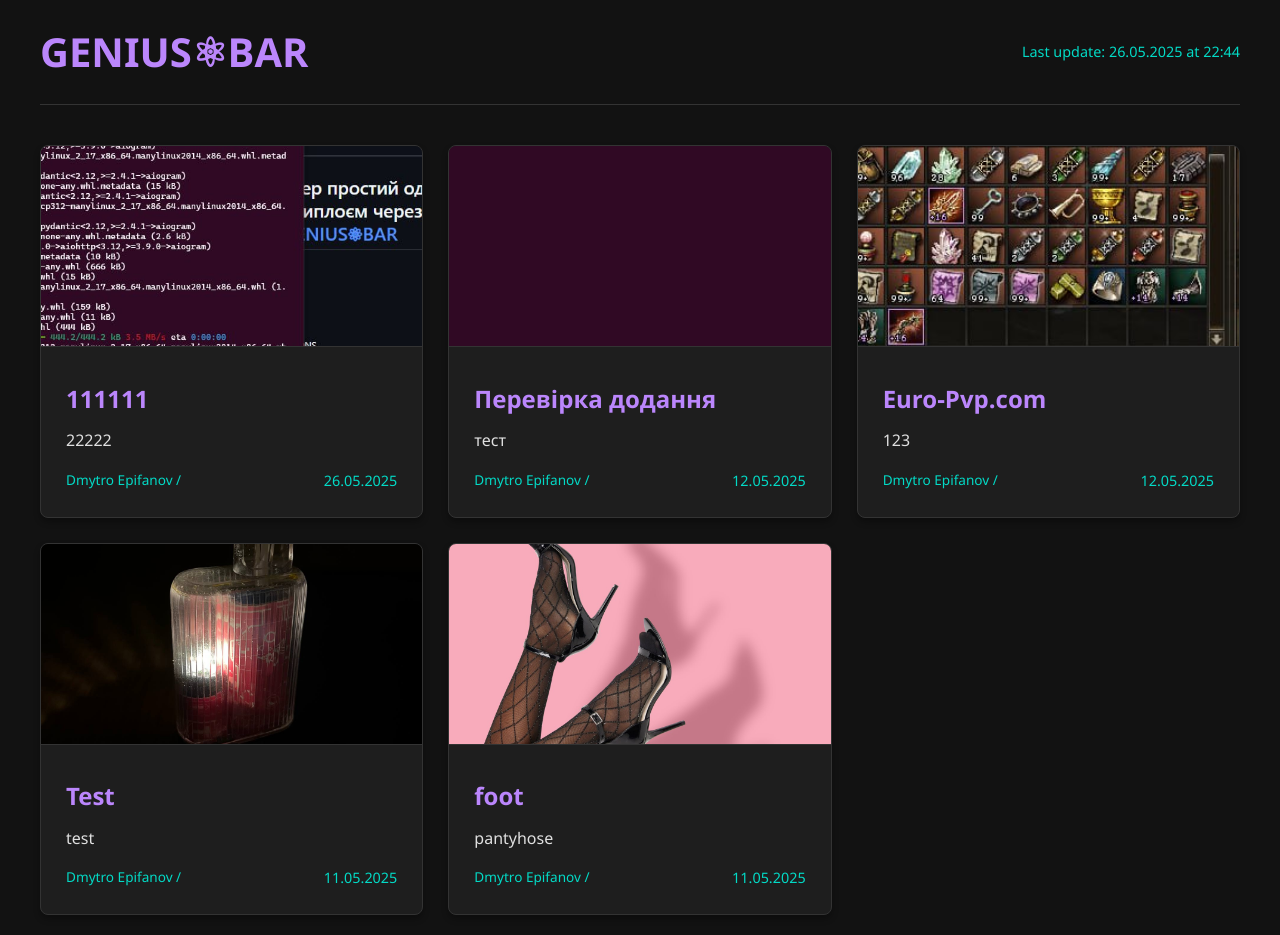
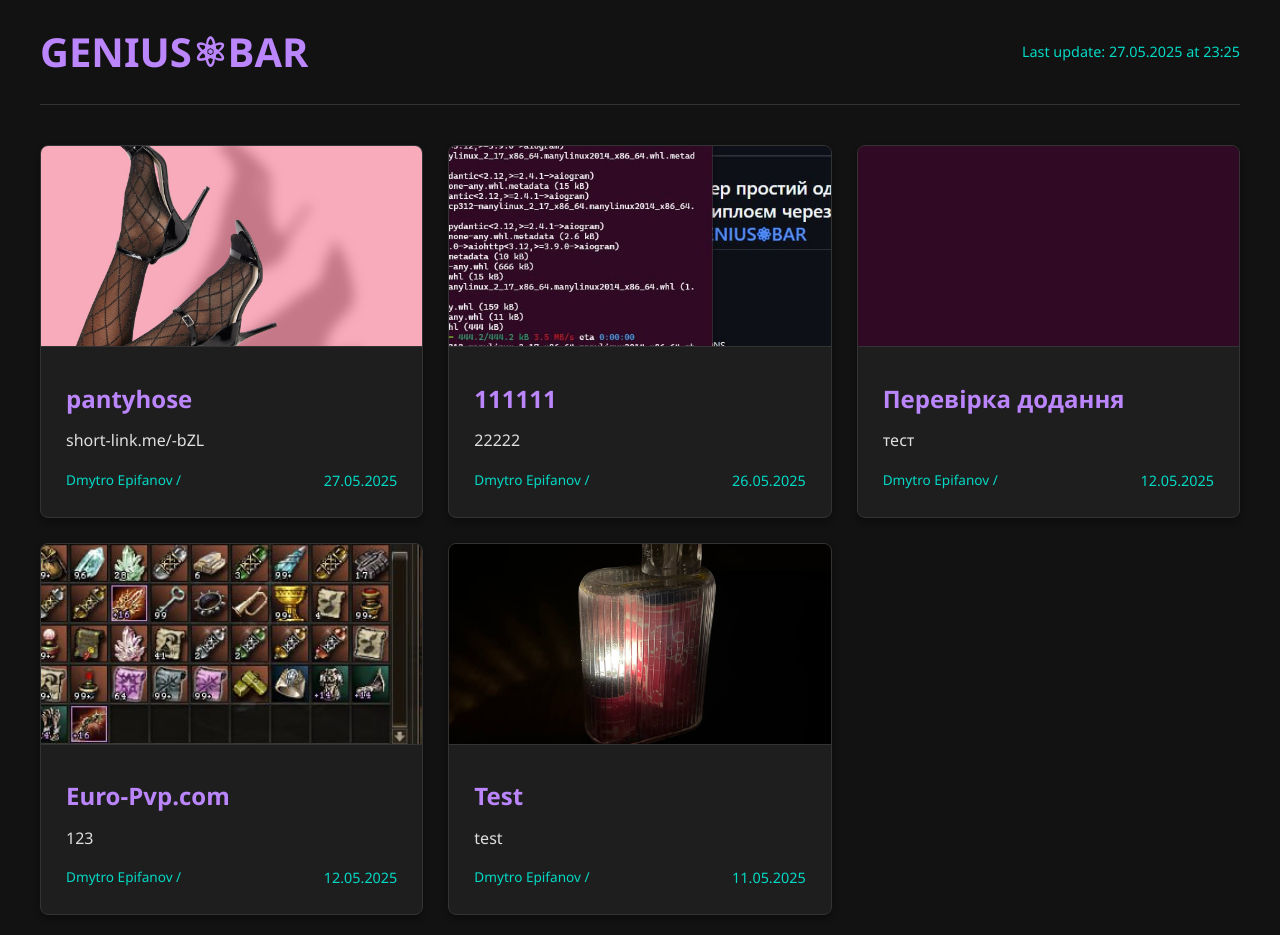
Before and after one commit to DmytroOnopa/geniusbar.site, a plain HTML site: page index.html in a window 1280 px wide. Drawn offline with Linux system fonts and the light colour scheme.

Commit message:
Оновлення статей

```diff
--- a/articles.json
+++ b/articles.json
@@ -9,10 +9,10 @@
   },
   {
     "id": 2,
-    "title": "foot",
-    "content": "pantyhose",
+    "title": "pantyhose",
+    "content": "short-link.me/-bZL",
     "image": "images/249385425_AgACAgIAAxkBAAIEumgg2U_4ZAt1GQeAk1k9ihBJzH6wAAKg9DEb874JSfsUkipA_rxTAQADAgADeQADNgQ.jpg",
-    "date": "2025-05-11",
+    "date": "2025-05-27",
     "author": "Dmytro Epifanov /"
   },
   {
--- a/index.html
+++ b/index.html
@@ -131,10 +131,22 @@
 <body>
     <header>
         <h1>GENIUS⚛︎BAR</h1>
-        <div class="date">Last update: 26.05.2025 at 22:44</div>
+        <div class="date">Last update: 27.05.2025 at 23:25</div>
     </header>
 
     <div class="articles-container">
+
+        <div class="article-card">
+            <img src="images/249385425_AgACAgIAAxkBAAIEumgg2U_4ZAt1GQeAk1k9ihBJzH6wAAKg9DEb874JSfsUkipA_rxTAQADAgADeQADNgQ.jpg" alt="pantyhose" class="article-image">
+            <div class="article-content">
+                <h2 class="article-title">pantyhose</h2>
+                <div class="article-text">short-link.me/-bZL</div>
+                <div class="article-meta">
+                    <span class="author">Dmytro Epifanov /</span>
+                    <span class="date">27.05.2025</span>
+                </div>
+            </div>
+        </div>
 
         <div class="article-card">
             <img src="images/249385425_AgACAgIAAxkBAAIFNGg07txRc4HSb7ERDKPlFxNTwnozAAIj6zEbypmpSQKQHMsOz6ABAQADAgADeAADNgQ.jpg" alt="111111" class="article-image">
@@ -184,18 +196,6 @@
             </div>
         </div>
 
-        <div class="article-card">
-            <img src="images/249385425_AgACAgIAAxkBAAIEumgg2U_4ZAt1GQeAk1k9ihBJzH6wAAKg9DEb874JSfsUkipA_rxTAQADAgADeQADNgQ.jpg" alt="foot" class="article-image">
-            <div class="article-content">
-                <h2 class="article-title">foot</h2>
-                <div class="article-text">pantyhose</div>
-                <div class="article-meta">
-                    <span class="author">Dmytro Epifanov /</span>
-                    <span class="date">11.05.2025</span>
-                </div>
-            </div>
-        </div>
-
     </div>
 </body>
 </html>
```
